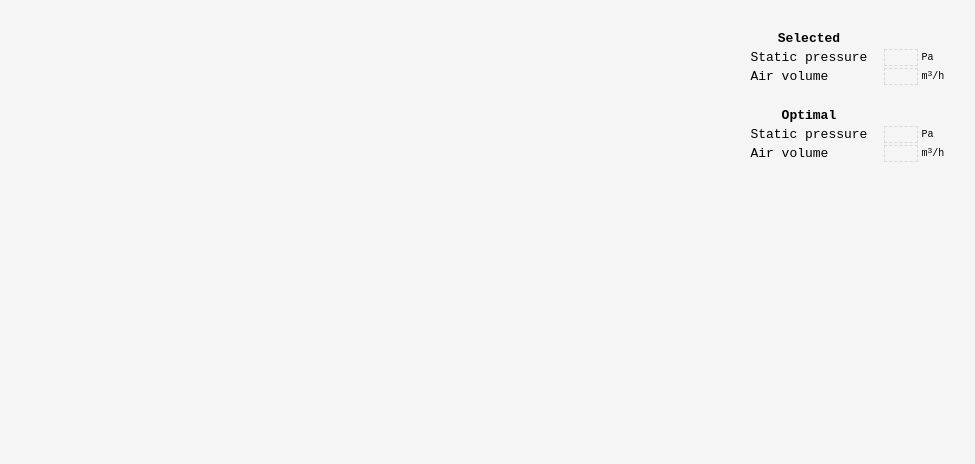
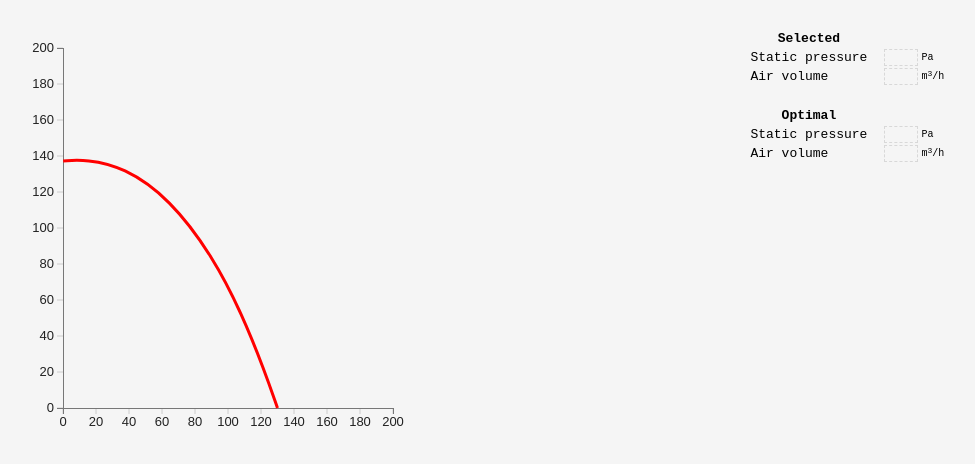
Before and after one commit to Jimimimi/svg, a plain HTML site: page index.html in a window 1280 px wide. Shown: the whole page, without its empty margins (15-990 px from the left). Drawn offline with Linux system fonts and the light colour scheme.

Commit message:
Update index.html

```diff
--- a/index.html
+++ b/index.html
@@ -151,7 +151,7 @@
     </div>
     <script src="js/d3.v3.min.js"></script>
     <script src="js/2D.js"></script>
-    <script src="basicd3v3.js"></script>
+    <script src="app.js"></script>
 
   </body>
 </html>
```
